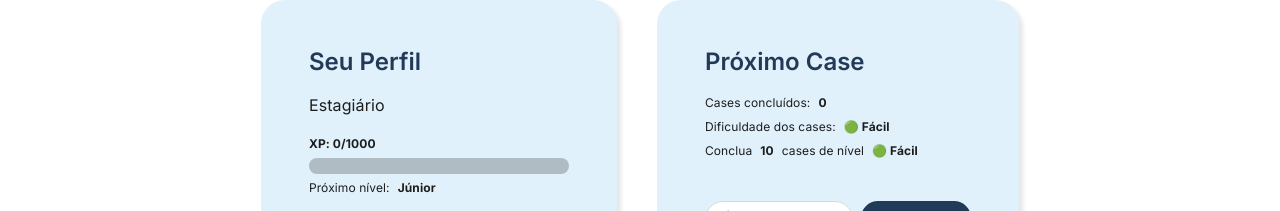
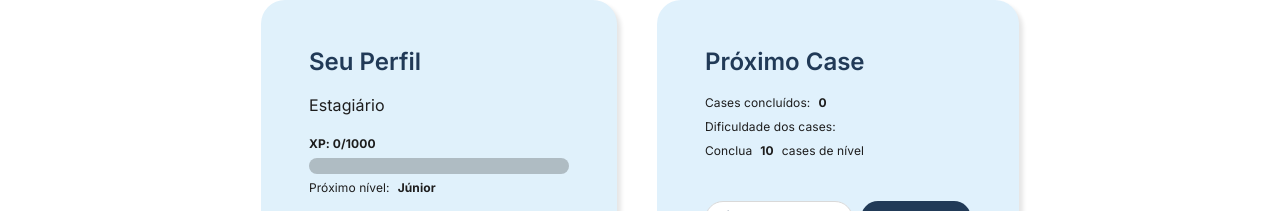
Before and after one commit to juninhos-comunidade/thecoders, a React (Vite) app in the folder thecoders-cases/: page /lobby in a window 1280 px wide. Shown: the part 271-482 px from the top of the page. Built offline with nearby package versions, Linux system fonts and the light colour scheme.

Commit message:
♻ refactor(card-cases): corrige a nomenclatura da propriedade de dificuldade

```diff
--- a/thecoders-cases/src/components/card-cases/index.jsx
+++ b/thecoders-cases/src/components/card-cases/index.jsx
@@ -3,7 +3,7 @@ import "../../App.css";
 
 import Buttons from "../buttons";
 
-export default function CardCases({ num, dificult, limit }) {
+export default function CardCases({ num, dificulty, limit }) {
     return (
         <div className="card-cases">
             <h3>Próximo Case</h3>
@@ -14,13 +14,13 @@ export default function CardCases({ num, dificult, limit }) {
                 </div>
                 <div className="cases-dificuldade">
                     <p>Dificuldade dos cases: </p>
-                    <span>{dificult}</span>
+                    <span>{dificulty}</span>
                 </div>
                 <div className="next-cases">
                     <p>Conclua</p>
                     <span>{limit - num}</span>
                     <p>cases de nível</p>
-                    <span>{dificult}</span>
+                    <span>{dificulty}</span>
                 </div>
             </div>
             <div className="buttons">
```
